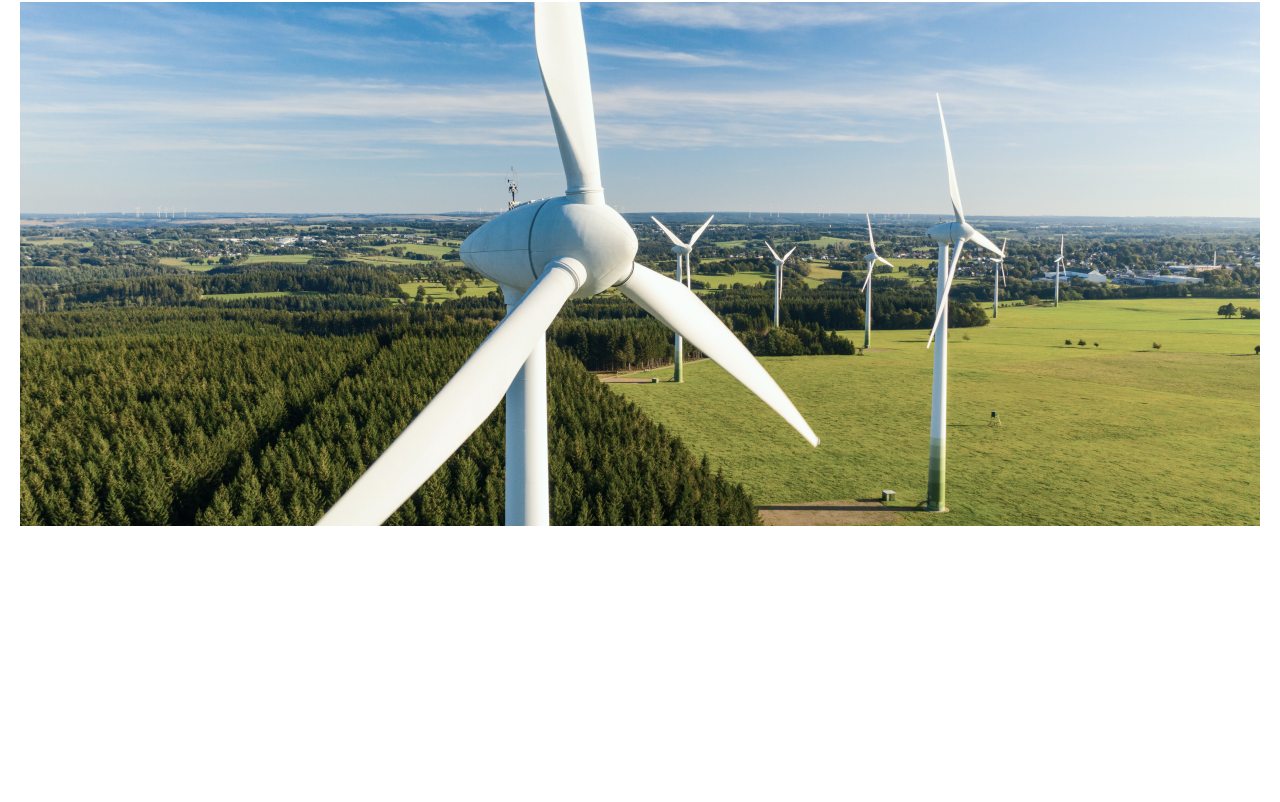
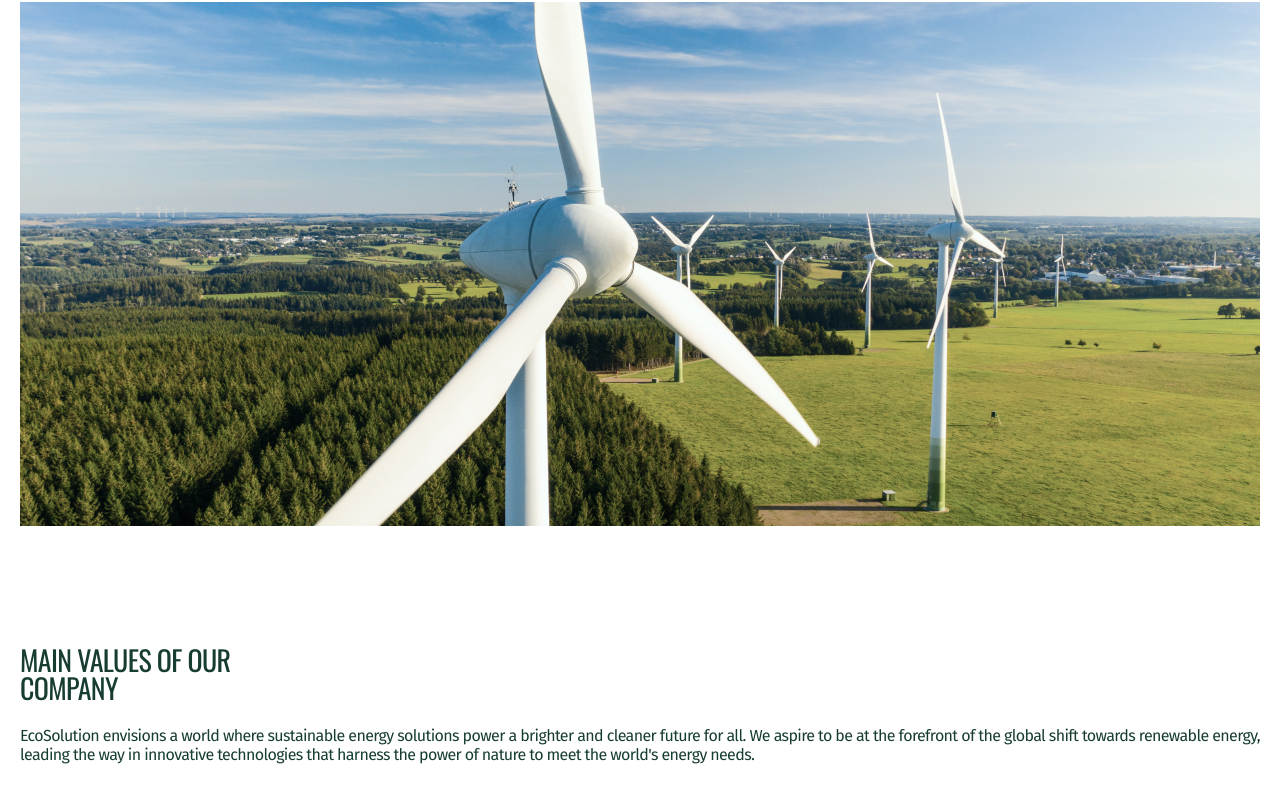
Before and after one commit to AscariA10/ecosolution-TS, a React (Vite) app: page / in a window 1280 px wide. Shown: the part 482-1284 px from the top of the page. Before the commit the page ends 1068 px from the top, so only its background shows below. Built offline with nearby package versions, Linux system fonts and the light colour scheme.

Commit message:
add styles to value section? add title component to project

```diff
--- a/src/App.tsx
+++ b/src/App.tsx
@@ -1,11 +1,13 @@
 import { Header } from "./components/header/Header";
 import { Hero } from "./components/sections/hero/Hero";
+import { Values } from "./components/sections/values/Values";
 
 const App = () => {
    return (
       <>
          <Header />
          <Hero />
+         <Values />
       </>
    );
 };
--- a/src/components/common/InnerContainer/InnerContainer.styled.ts
+++ b/src/components/common/InnerContainer/InnerContainer.styled.ts
@@ -7,10 +7,12 @@ export const Wrapper = styled.div`
    padding-right: 20px;
 
    @media screen and (min-width: 768px) {
+      width: 768px;
       padding-left: 30px;
       padding-right: 30px;
    }
    @media screen and (min-width: 1280px) {
+      width: 1280px;
       padding-left: 20px;
       padding-right: 20px;
    }
--- a/src/components/common/InnerContainer/InnerContainer.tsx
+++ b/src/components/common/InnerContainer/InnerContainer.tsx
@@ -1,9 +1,8 @@
 import { Wrapper } from "./InnerContainer.styled";
+import { IcommonProps } from "../../../interfaces/component-int";
 
-interface IProps {
-   children: React.ReactNode;
-}
-
-export const InnerContainer: React.FunctionComponent<IProps> = ({ children }: IProps) => {
+export const InnerContainer: React.FunctionComponent<IcommonProps> = ({
+   children,
+}: IcommonProps) => {
    return <Wrapper>{children}</Wrapper>;
 };
--- a/src/components/common/Section/Section.styled.ts
+++ b/src/components/common/Section/Section.styled.ts
@@ -8,6 +8,8 @@ export const Wrapper = styled.section`
       padding-bottom: 50px;
    }
    @media screen and (min-width: 1280px) {
+      margin-left: auto;
+      margin-right: auto;
       padding-top: 60px;
       padding-bottom: 60px;
    }
--- /dev/null
+++ b/src/components/common/SectionTitle/SectionTitle.styled.ts
@@ -0,0 +1,10 @@
+import styled from "@emotion/styled";
+
+export const Title = styled.h2`
+   width: 300px;
+   font-family: Oswald, sans-serif;
+   text-transform: uppercase;
+   font-size: 28px;
+   font-weight: 400;
+   line-height: 1;
+`;
--- /dev/null
+++ b/src/components/common/SectionTitle/SectionTitle.tsx
@@ -0,0 +1,7 @@
+import { IsectionTitle } from "../../../interfaces/component-int";
+
+import { Title } from "./SectionTitle.styled";
+
+export const SectionTitle: React.FC<IsectionTitle> = ({ title }: IsectionTitle) => {
+   return <Title>{title}</Title>;
+};
--- a/src/components/sections/values/Values.styled.ts
+++ b/src/components/sections/values/Values.styled.ts
@@ -0,0 +1,7 @@
+import styled from "@emotion/styled";
+// import { COLORS } from "../../../styles/colors/colors";
+
+export const Definition = styled.p`
+   margin-top: 24px;
+   text-align: justify;
+`;
--- a/src/components/sections/values/Values.tsx
+++ b/src/components/sections/values/Values.tsx
@@ -1,10 +1,20 @@
 import { InnerContainer } from "../../common/InnerContainer/InnerContainer";
 import { Section } from "../../common/Section/Section";
+import { SectionTitle } from "../../common/SectionTitle/SectionTitle";
+
+import { Definition } from "./Values.styled";
 
 export const Values: React.FC = () => {
    return (
       <Section>
          <InnerContainer>
+            <SectionTitle title="main values of our company" />
+            <Definition>
+               EcoSolution envisions a world where sustainable energy solutions power a brighter and
+               cleaner future for all. We aspire to be at the forefront of the global shift towards
+               renewable energy, leading the way in innovative technologies that harness the power
+               of nature to meet the world's energy needs.
+            </Definition>
             <div></div>
          </InnerContainer>
       </Section>
```
Also changed, not shown: src/components/sections/values/ValueCard/ValueCard.tsx (added, +11 -0 lines), src/interfaces/component-int.ts (+9 -0 lines), src/components/sections/values/ValueCard/ValueCard.styled.ts (added).
